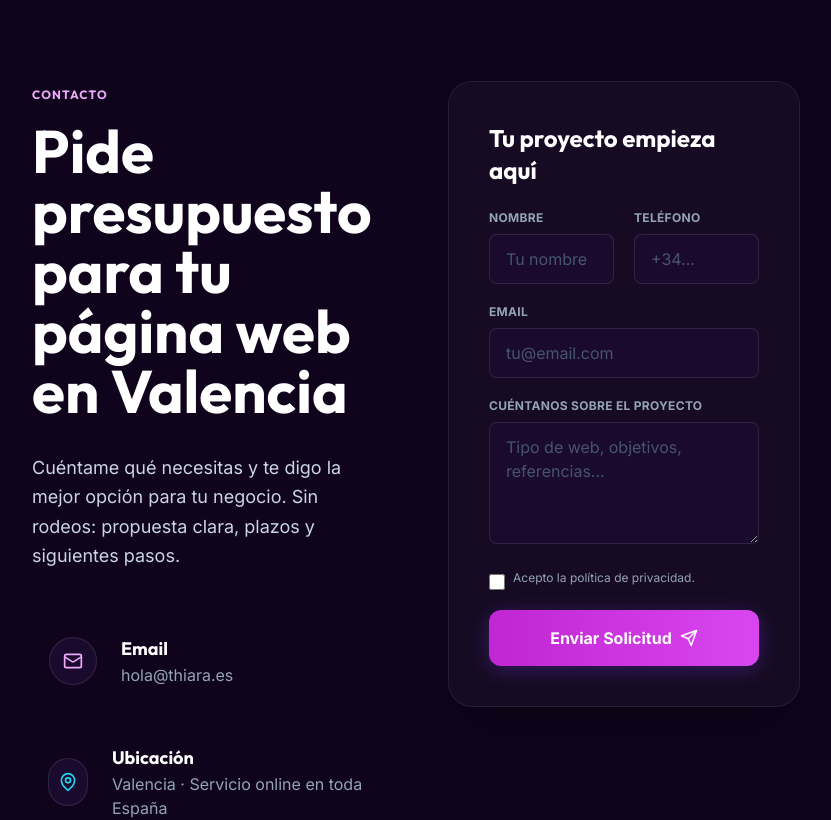
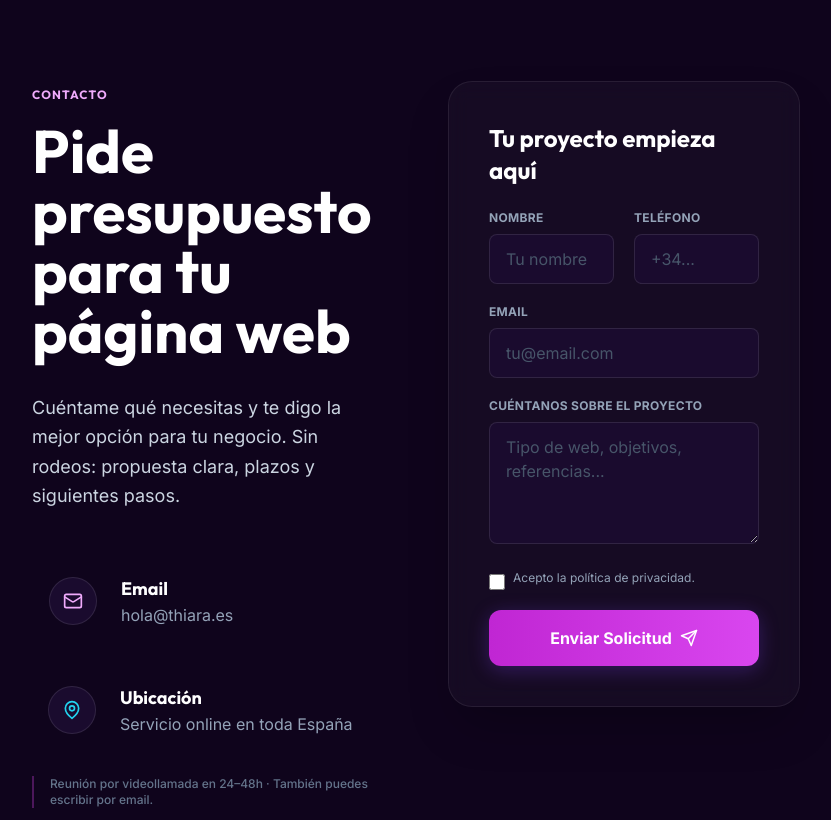
Before and after one commit to Fran-thata/dise-o_web, a React (Vite) app: page /contacto in a window 1280 px wide. Shown: the part 260-1080 px from the top of the page, without its empty margins (224-1055 px from the left). Built offline with nearby package versions, Linux system fonts and the light colour scheme.

Commit message:
refactor: Remove Valencia-specific location references
The application is shifting to a broader online service model, so explicit references to "Valencia" in the hero section, contact, and sector services components are being removed. This change broadens the appeal and clarifies the service area.

```diff
--- a/components/Contact.tsx
+++ b/components/Contact.tsx
@@ -15,7 +15,7 @@ const Contact: React.FC = () => {
             <Reveal width="100%">
               <span className="text-primary-400 font-bold tracking-widest uppercase text-xs font-display">Contacto</span>
               <h2 className="text-4xl md:text-6xl font-bold text-white mt-4 mb-8 font-display">
-                Pide presupuesto para tu página web en Valencia
+                Pide presupuesto para tu página web
               </h2>
               <p className="text-slate-300 text-lg mb-12 leading-relaxed">
                 Cuéntame qué necesitas y te digo la mejor opción para tu negocio. Sin rodeos: propuesta clara, plazos y siguientes pasos.
@@ -42,7 +42,7 @@ const Contact: React.FC = () => {
                   </div>
                   <div>
                     <h4 className="font-bold text-white text-lg font-display">Ubicación</h4>
-                    <p className="text-slate-400">Valencia · Servicio online en toda España</p>
+                    <p className="text-slate-400">Servicio online en toda España</p>
                   </div>
                 </div>
               </Reveal>
--- a/components/Hero.tsx
+++ b/components/Hero.tsx
@@ -39,7 +39,7 @@ const Hero: React.FC = () => {
                 Thiara Diseño Web
               </span>
               <h1 className="text-5xl md:text-6xl lg:text-7xl font-extrabold font-display leading-[1.1] mb-6 text-white tracking-tight">
-                Diseño web en Valencia para negocios que quieren más clientes
+                Diseño web para negocios que quieren más clientes
               </h1>
             </Reveal>
 
@@ -90,7 +90,7 @@ const Hero: React.FC = () => {
             {/* Microcopy */}
             <Reveal delay={300}>
               <p className="text-xs text-slate-500 font-medium pl-2 border-l-2 border-primary-500/30">
-                Trabajamos desde Valencia y online en toda España · Videollamada en 24–48h.
+                Trabajamos online en toda España · Videollamada en 24–48h.
               </p>
             </Reveal>
           </div>
--- a/components/SectorServices.tsx
+++ b/components/SectorServices.tsx
@@ -62,7 +62,7 @@ const SectorServices: React.FC = () => {
         <div className="text-center mb-16">
           <Reveal width="100%">
             <h2 className="text-3xl md:text-5xl font-bold text-white font-display">
-              Diseño web por sector (Valencia)
+              Diseño web por sector
             </h2>
             <p className="text-slate-400 mt-4 max-w-2xl mx-auto">
               Cada sector vende distinto. Por eso adaptamos estructura, mensajes y contenidos a tu cliente ideal.
```
